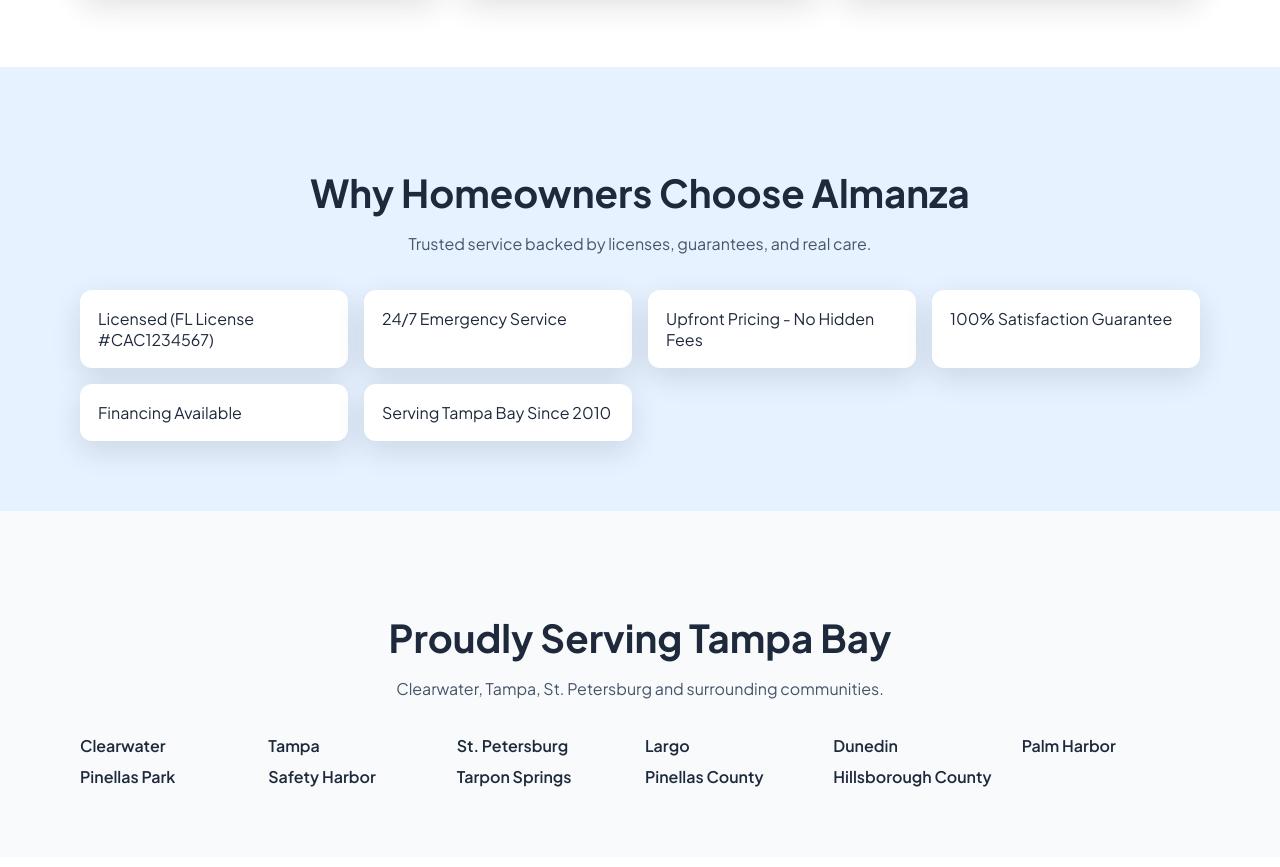
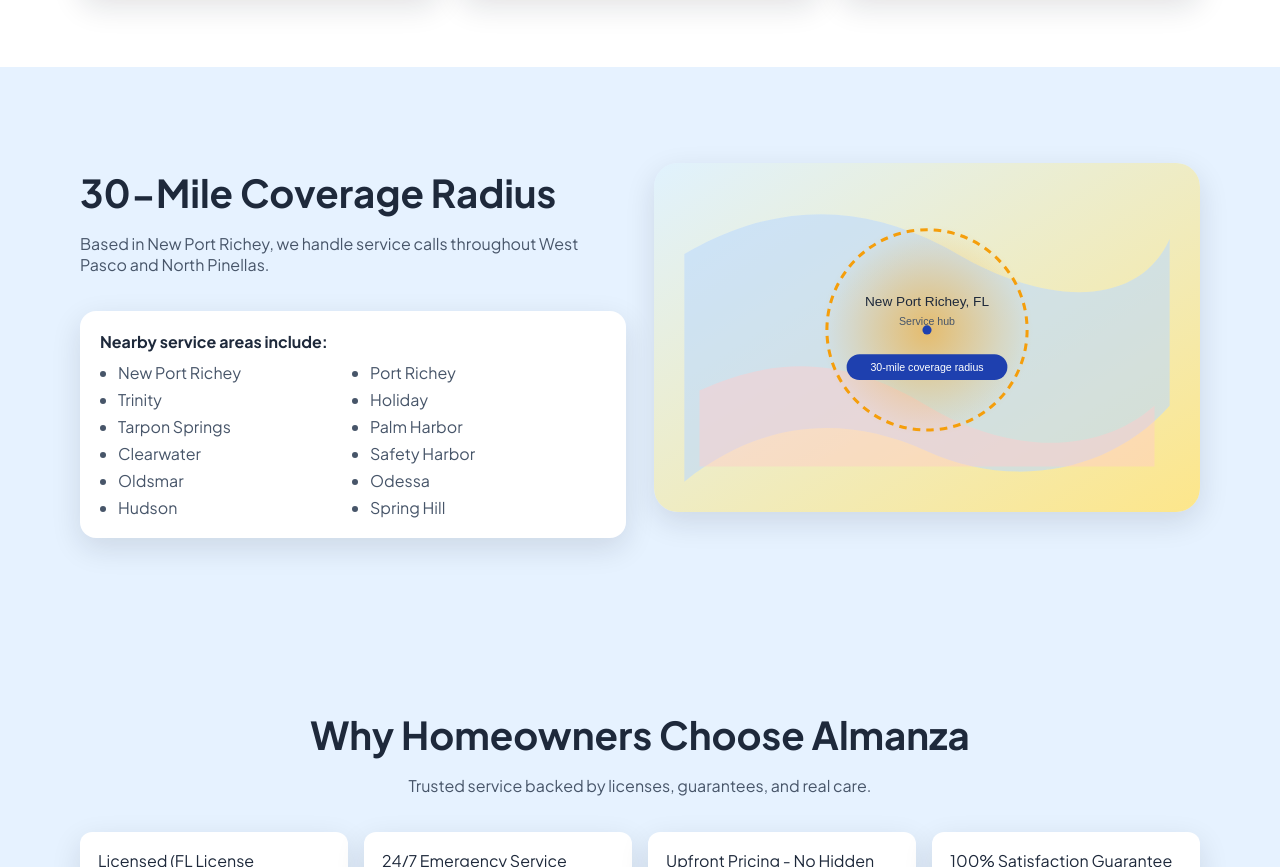
Before and after one commit to Melvinators/AC-site, a plain HTML site: page index.html in a window 1280 px wide. Shown: the part 1788-2655 px from the top of the page. Drawn offline with nearby package versions, Linux system fonts and the light colour scheme; files whose address does not match are found by name.

Commit message:
Add coverage radius section

```diff
--- a/css/styles.css
+++ b/css/styles.css
@@ -350,6 +350,40 @@
 .gallery-card img {
   width: 100%;
   border-radius: var(--radius-md);
+}
+
+.coverage-grid {
+  display: grid;
+  grid-template-columns: repeat(auto-fit, minmax(280px, 1fr));
+  gap: 28px;
+  align-items: center;
+}
+
+.coverage-list {
+  background: #fff;
+  border-radius: var(--radius-lg);
+  padding: 20px;
+  box-shadow: var(--shadow-soft);
+}
+
+.coverage-list strong {
+  display: block;
+  margin-bottom: 10px;
+}
+
+.coverage-list ul {
+  margin: 0;
+  padding-left: 18px;
+  display: grid;
+  grid-template-columns: repeat(auto-fit, minmax(160px, 1fr));
+  gap: 6px 16px;
+  color: var(--slate-600);
+}
+
+.coverage-map img {
+  width: 100%;
+  border-radius: var(--radius-xl);
+  box-shadow: var(--shadow-soft);
 }
 
 .promo-card,
--- a/index.html
+++ b/index.html
@@ -181,6 +181,37 @@
             <p>Fast approval and flexible terms for new systems.</p>
             <a class="btn btn-primary" href="financing.html">Explore Financing</a>
           </div>
+        </div>
+      </div>
+    </section>
+
+    <section class="section" style="background: var(--sea-100);">
+      <div class="container coverage-grid">
+        <div>
+          <div class="section-title" style="text-align: left;">
+            <h2>30-Mile Coverage Radius</h2>
+            <p>Based in New Port Richey, we handle service calls throughout West Pasco and North Pinellas.</p>
+          </div>
+          <div class="coverage-list">
+            <strong>Nearby service areas include:</strong>
+            <ul>
+              <li>New Port Richey</li>
+              <li>Port Richey</li>
+              <li>Trinity</li>
+              <li>Holiday</li>
+              <li>Tarpon Springs</li>
+              <li>Palm Harbor</li>
+              <li>Clearwater</li>
+              <li>Safety Harbor</li>
+              <li>Oldsmar</li>
+              <li>Odessa</li>
+              <li>Hudson</li>
+              <li>Spring Hill</li>
+            </ul>
+          </div>
+        </div>
+        <div class="coverage-map">
+          <img src="images/coverage-map.svg" alt="30-mile service radius centered on New Port Richey, Florida" loading="lazy" decoding="async" />
         </div>
       </div>
     </section>
```
Also changed, not shown: images/coverage-map.svg (added).
